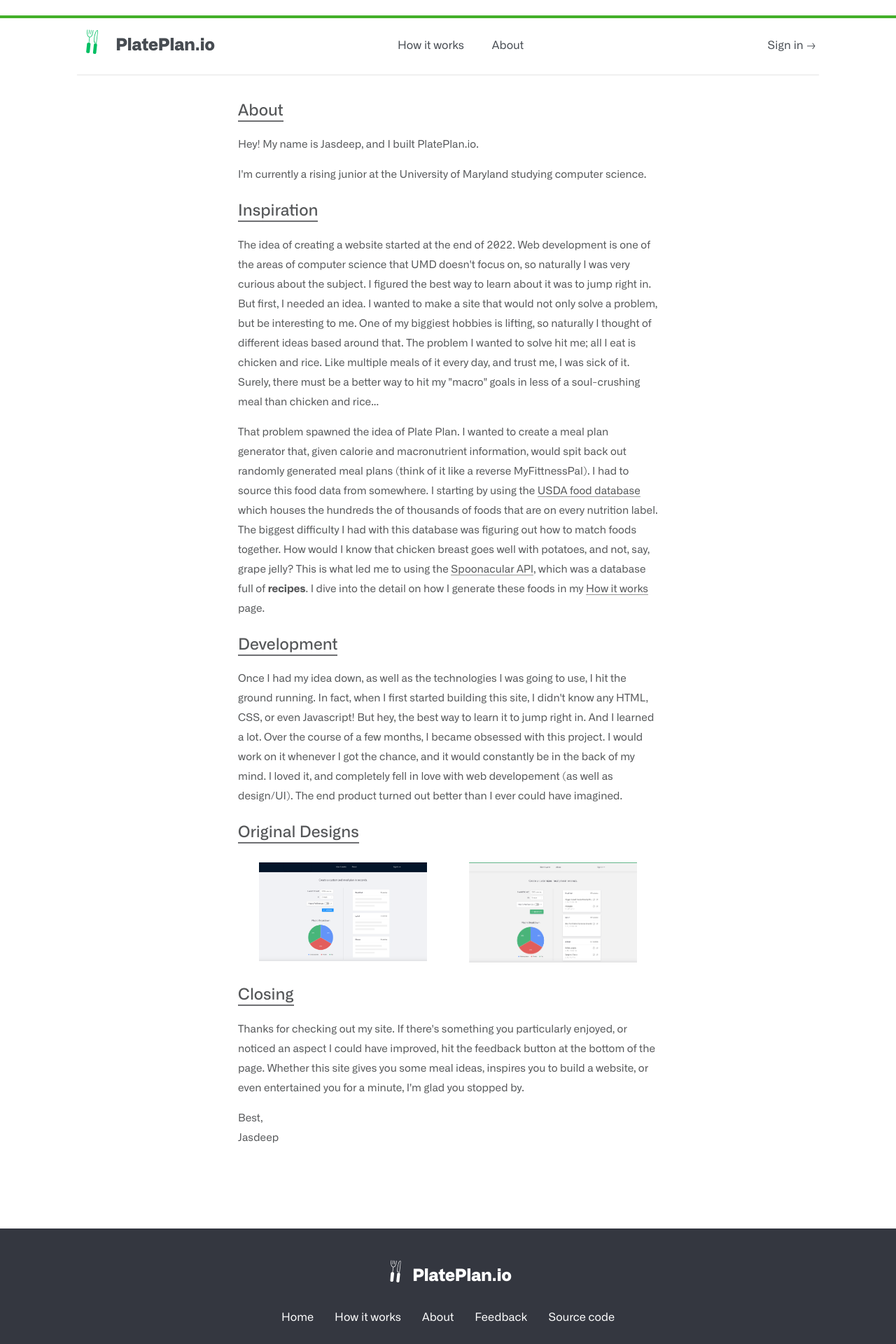
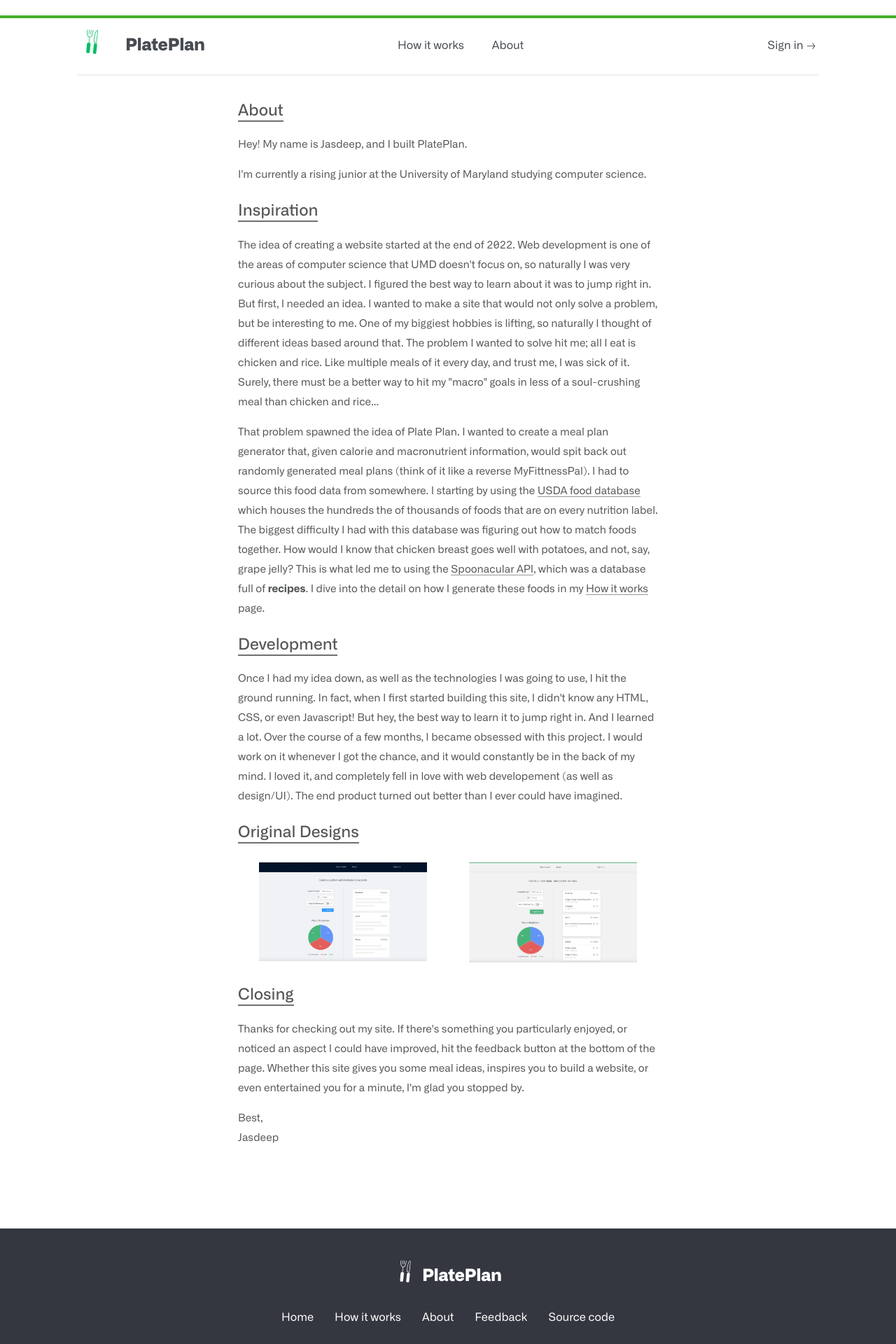
Before and after one commit to ahluwalij/PlatePlanner, a React (Create React App) app in the folder app/frontend/: page /about in a window 1280 px wide. Shown: the top 1920 px of the page at 70% size. Built offline with nearby package versions, Linux system fonts and the light colour scheme; some icons are missing.

Commit message:
fix: logo fix

```diff
--- a/app/frontend/src/containers/About.js
+++ b/app/frontend/src/containers/About.js
@@ -17,7 +17,7 @@ function About(props) {
                     </h2>
                     <div className='space8' />
                     <p>
-                        Hey! My name is Jasdeep, and I built PlatePlan.io.
+                        Hey! My name is Jasdeep, and I built PlatePlan.
                     </p>
                     <p>
                         I'm currently a rising junior at the University of Maryland studying computer science.
--- a/app/frontend/src/containers/Footer.js
+++ b/app/frontend/src/containers/Footer.js
@@ -40,7 +40,7 @@ function Footer(props) {
                     <div style={{ display: 'flex' }}>
                         <img src={whiteLogo} alt="logo" style={{ width: 32, height: 32, margin: '-5px 0 0 0' }} draggable='false' />
                         <span className='logoText' style={{ color: '#fff', padding: '0 0 0 8px' }}>
-                            PlatePlan.io
+                            PlatePlan
                     </span>
                     </div>
 
--- a/app/frontend/src/containers/Header.js
+++ b/app/frontend/src/containers/Header.js
@@ -62,7 +62,7 @@ function Header(props) {
                         <Link to='/'>
                             <button className='logoText' style={{ height: '50px', width: '180px' }}
                                 onClick={() => { }}>
-                                PlatePlan.io
+                                PlatePlan
                         </button>
                         </Link>
                     </div>
--- a/app/frontend/src/containers/SignIn.js
+++ b/app/frontend/src/containers/SignIn.js
@@ -79,7 +79,7 @@ const SignIn = (props) => {
                         </Link>
                         <Link to='/'>
                             <span className='logoText' style={{ padding: '0 0 0 8px' }}>
-                                PlatePlan.io
+                                PlatePlan
                         </span>
                         </Link>
                     </div>
--- a/app/frontend/src/containers/SignUp.js
+++ b/app/frontend/src/containers/SignUp.js
@@ -101,7 +101,7 @@ const SignUp = (props) => {
                         </Link>
                         <Link to='/'>
                             <span className='logoText' style={{ padding: '0 0 0 8px' }}>
-                                PlatePlan.io
+                                PlatePlan
                         </span>
                         </Link>
                     </div>
```
Also changed, not shown: 1 other file (tests, documents, lock files or other folders).
